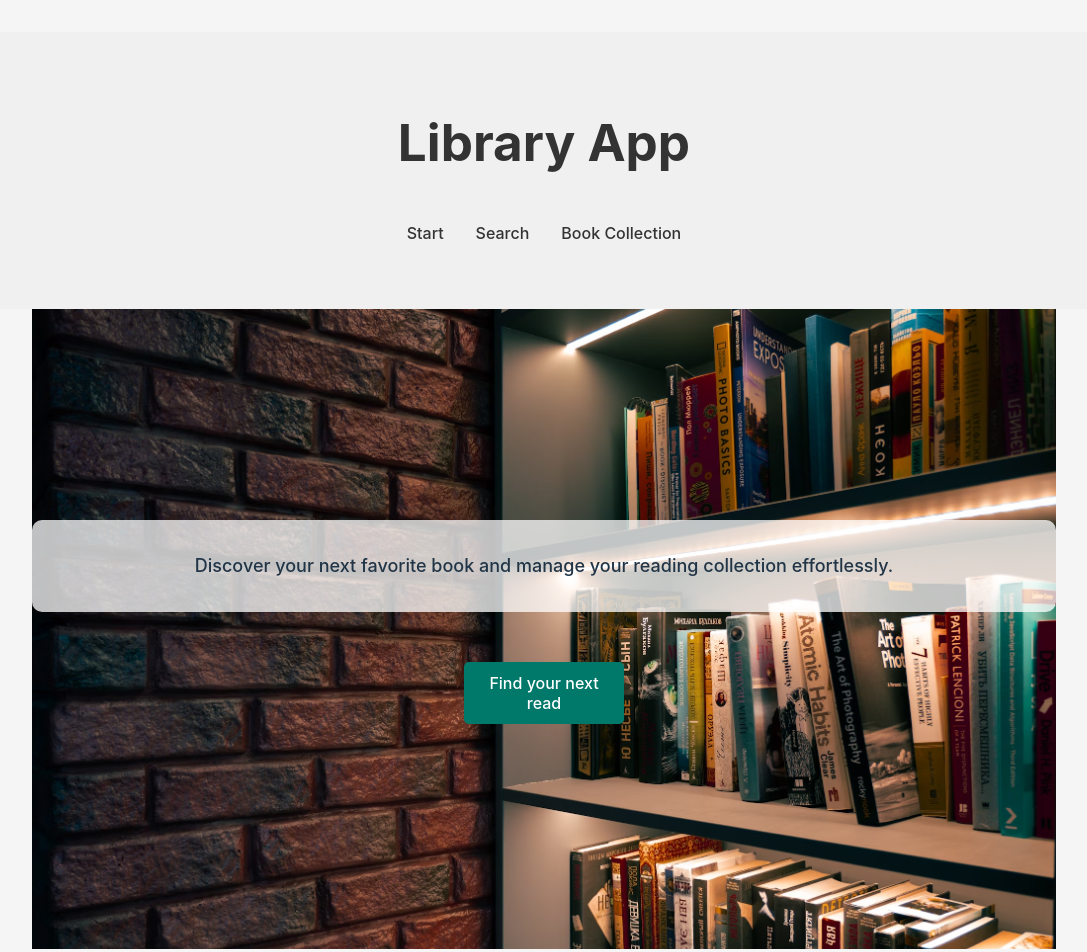
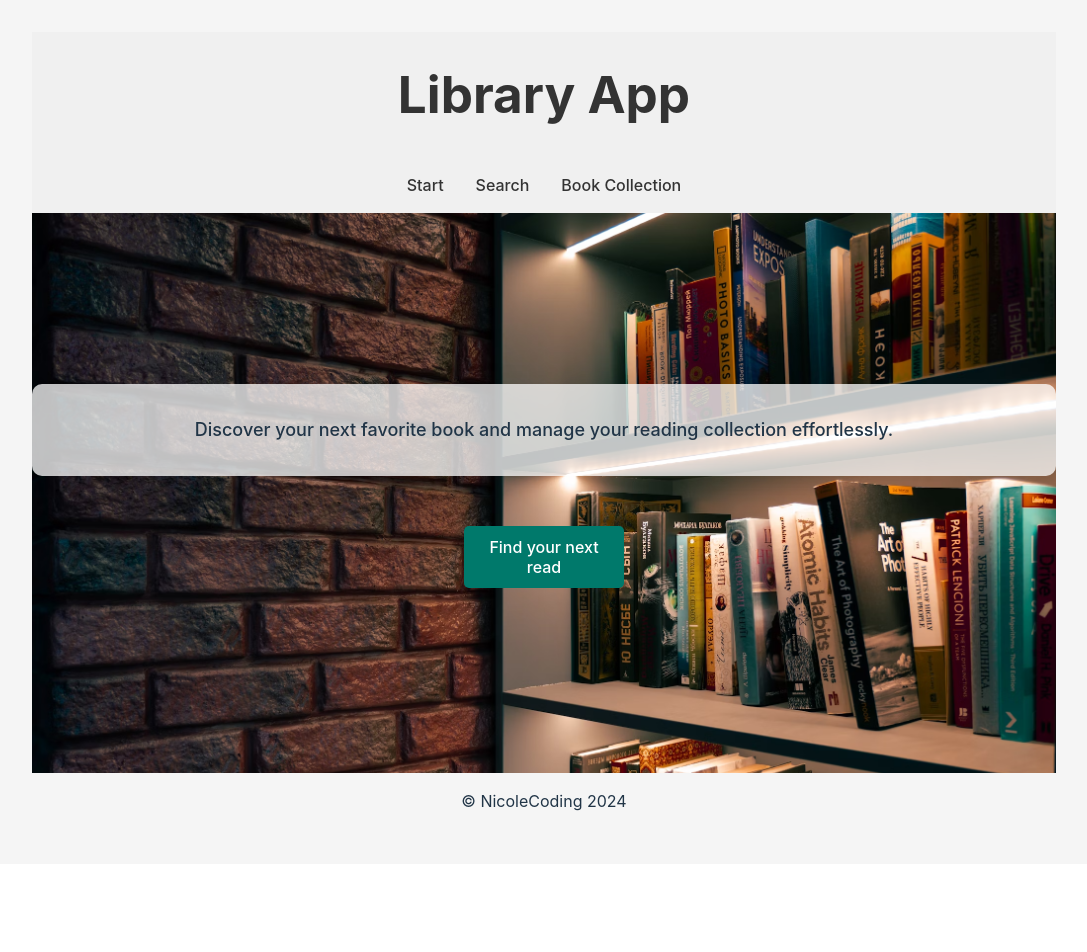
Before and after one commit to NicoleCoding/BookVault, a React (Vite) app: page / in a window 1280 px wide. Shown: the top 952 px of the page, without its empty margins (96-1183 px from the left). After the commit the page ends 864 px from the top, so only its background shows below. Built offline with nearby package versions, Linux system fonts and the light colour scheme.

Commit message:
- Added styling for secondary buttons - Height adjustment on header, footer and hero

```diff
--- a/src/App.css
+++ b/src/App.css
@@ -15,12 +15,13 @@ body {
   flex-direction: column;
   align-items: center;
   width: 100%;
+  height: 50rem;
 }
 
 #hero {
   background-image: url("./assets/bookshelf.avif");
   background-size: cover;
-  height: 40rem;
+  height: 35rem;
   width: 100%;
   margin: 0;
   padding: 0;
@@ -54,6 +55,9 @@ body {
 }
 
 .secondary-button {
+  margin: 1rem;
+  background-color: #FF7043;
+  border: #FF7043;
 
 }
 
@@ -69,9 +73,13 @@ input {
 
 header {
   width: 100%;
+  height: 15rem;
   background-color: #F0F0F0;
   color:  #333333;
-  padding: 3rem;
+}
+
+footer {
+  height: 5rem;
 }
 
 nav {
--- a/src/components/Form.jsx
+++ b/src/components/Form.jsx
@@ -25,7 +25,7 @@ export default function Form({onAddBook}) {
                 <input type="checkbox" checked={readStatus} onChange={(e) => setReadStatus(e.target.checked)} />
                 Read
             </label>
-            <Button text="Add book" />
+            <Button className="primary-button" text="Add book" />
 
 
         </form>
```
